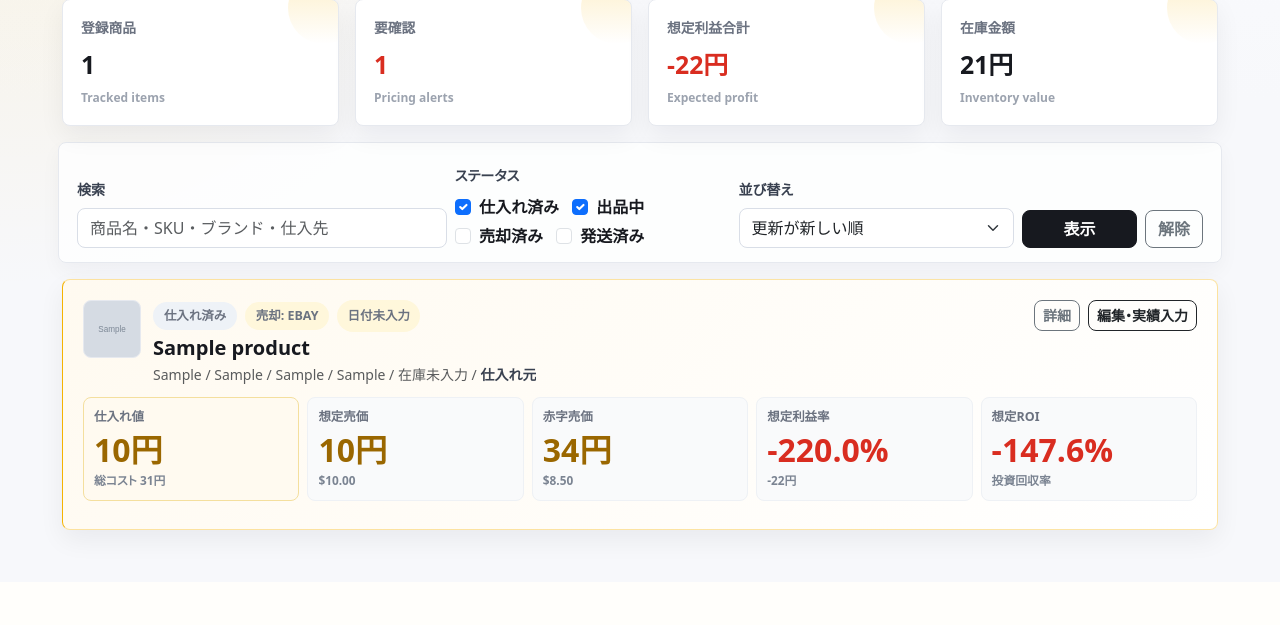
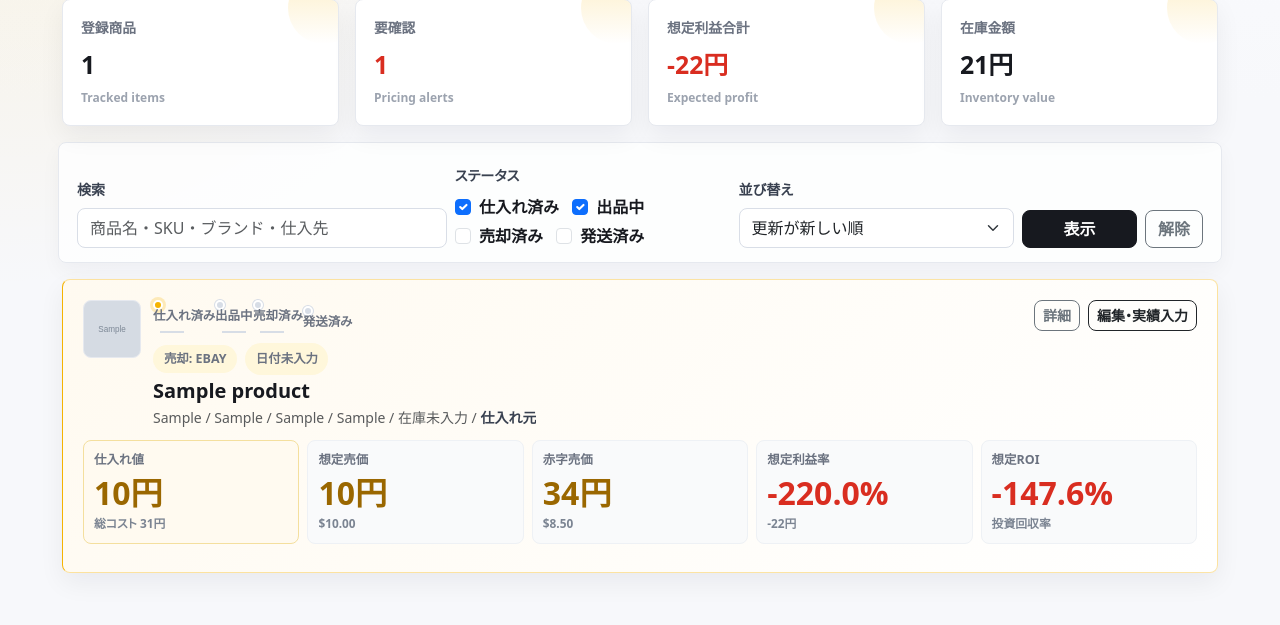
Before and after one commit to ryo0905-eng/seller-hub, a Django app: page / in a window 1280 px wide. Shown: the part 254-879 px from the top of the page. Before the commit the page ends 800 px from the top, so only its background shows below. Run offline with Django 5.2, Linux system fonts and the light colour scheme; a user stored in the database is signed in; tables that the repository leaves empty hold one stand-in row (values such as "Sample post"); grey boxes marked "Sample" are stand-in pictures; some libraries are stand-ins or nearby versions.

Commit message:
Show product status timeline on list

```diff
--- a/profittracker/templates/profittracker/product_list.html
+++ b/profittracker/templates/profittracker/product_list.html
@@ -93,8 +93,16 @@
                                     <div class="product-thumb large placeholder">No</div>
                                 {% endif %}
                                 <div class="min-w-0">
-                                    <div class="d-flex flex-wrap align-items-center gap-2 mb-1">
-                                        <span class="badge status-badge status-{{ product.status }}">{{ product.get_status_display }}</span>
+                                    <div class="status-timeline" aria-label="ステータス: {{ product.get_status_display }}">
+                                        {% for step in card.status_timeline %}
+                                            <span class="status-step status-step-{{ step.state }} status-step-{{ step.value }}">
+                                                <span class="status-step-dot" aria-hidden="true"></span>
+                                                <span class="status-step-label">{{ step.label }}</span>
+                                            </span>
+                                        {% endfor %}
+                                    </div>
+                                    {% if product.actual_sales_channel or product.status != "sold" and product.status != "shipped" %}
+                                    <div class="d-flex flex-wrap align-items-center gap-2 mb-1 product-card-badges">
                                         {% if product.actual_sales_channel %}
                                             <span class="badge channel-badge channel-{{ product.actual_sales_channel }}">売却: {{ product.get_actual_sales_channel_display }}</span>
                                         {% endif %}
@@ -102,6 +110,7 @@
                                             <span class="decision-pill decision-pill-{{ decision.class }}">{{ decision.label }}</span>
                                         {% endif %}
                                     </div>
+                                    {% endif %}
                                     <a class="h5 fw-bold product-title-link d-block mb-1" href="{% url 'product_detail' product.pk %}">{{ product.title }}</a>
                                     <div class="text-muted small text-truncate">
                                         {% if product.sku %}{{ product.sku }} / {% endif %}
--- a/profittracker/tests.py
+++ b/profittracker/tests.py
@@ -217,6 +217,8 @@ class ProductViewTests(TestCase):
         self.assertEqual(response.status_code, 200)
         self.assertContains(response, "Camera Lens")
         self.assertContains(response, "出品中")
+        self.assertContains(response, "status-timeline")
+        self.assertContains(response, "status-step-current status-step-listed")
         self.assertContains(response, "価格改定ボード")
         self.assertContains(response, "仕入れ値")
         self.assertContains(response, "想定売価")
--- a/profittracker/views.py
+++ b/profittracker/views.py
@@ -164,6 +164,26 @@ class ProductListView(OwnerQuerysetMixin, ListView):
             "decision": decision,
         }
 
+    def status_timeline(self, product):
+        statuses = [value for value, _label in Product.Status.choices]
+        current_index = statuses.index(product.status)
+        steps = []
+        for index, (value, label) in enumerate(Product.Status.choices):
+            if index < current_index:
+                state = "done"
+            elif index == current_index:
+                state = "current"
+            else:
+                state = "pending"
+            steps.append(
+                {
+                    "value": value,
+                    "label": label,
+                    "state": state,
+                }
+            )
+        return steps
+
     def sort_products(self, products):
         sort = self.request.GET.get("sort", "updated")
         if sort == "sku_asc":
@@ -188,6 +208,7 @@ class ProductListView(OwnerQuerysetMixin, ListView):
             {
                 "product": product,
                 "pricing": self.pricing_snapshot(product, seller_settings),
+                "status_timeline": self.status_timeline(product),
             }
             for product in products
         ]
--- a/static/css/app.css
+++ b/static/css/app.css
@@ -452,6 +452,84 @@ main.container {
     color: #8a5a00;
 }
 
+.status-timeline {
+    align-items: center;
+    display: flex;
+    flex-wrap: wrap;
+    gap: 0.28rem 0;
+    margin-bottom: 8px;
+    max-width: 100%;
+}
+
+.status-step {
+    align-items: center;
+    color: #9ca3af;
+    display: inline-flex;
+    flex: 0 0 auto;
+    font-size: 0.72rem;
+    font-weight: 850;
+    line-height: 1;
+    max-width: 100%;
+    white-space: nowrap;
+}
+
+.status-step:not(:last-child)::after {
+    background: #d7dde6;
+    content: "";
+    display: inline-block;
+    height: 2px;
+    margin: 0 7px;
+    width: 24px;
+}
+
+.status-step-dot {
+    background: #d7dde6;
+    border: 2px solid #fff;
+    border-radius: 999px;
+    box-shadow: 0 0 0 1px #d7dde6;
+    flex: 0 0 auto;
+    height: 10px;
+    margin-right: 5px;
+    width: 10px;
+}
+
+.status-step-done {
+    color: #657083;
+}
+
+.status-step-done .status-step-dot,
+.status-step-done:not(:last-child)::after {
+    background: #9ca3af;
+}
+
+.status-step-current {
+    color: #111827;
+}
+
+.status-step-current .status-step-dot {
+    background: var(--app-accent);
+    box-shadow: 0 0 0 3px rgba(245, 180, 0, 0.24);
+}
+
+.status-step-current.status-step-listed .status-step-dot {
+    background: #0ea5e9;
+    box-shadow: 0 0 0 3px rgba(14, 165, 233, 0.18);
+}
+
+.status-step-current.status-step-sold .status-step-dot {
+    background: #10b981;
+    box-shadow: 0 0 0 3px rgba(16, 185, 129, 0.18);
+}
+
+.status-step-current.status-step-shipped .status-step-dot {
+    background: #8a5a00;
+    box-shadow: 0 0 0 3px rgba(138, 90, 0, 0.18);
+}
+
+.product-card-badges {
+    margin-bottom: 6px;
+}
+
 .channel-badge {
     border-radius: 999px;
     font-weight: 850;
@@ -698,6 +776,15 @@ main.container {
 @media (max-width: 575.98px) {
     .decision-card {
         padding: 14px;
+    }
+
+    .status-step {
+        font-size: 0.68rem;
+    }
+
+    .status-step:not(:last-child)::after {
+        margin: 0 5px;
+        width: 12px;
     }
 
     .decision-summary {
```
